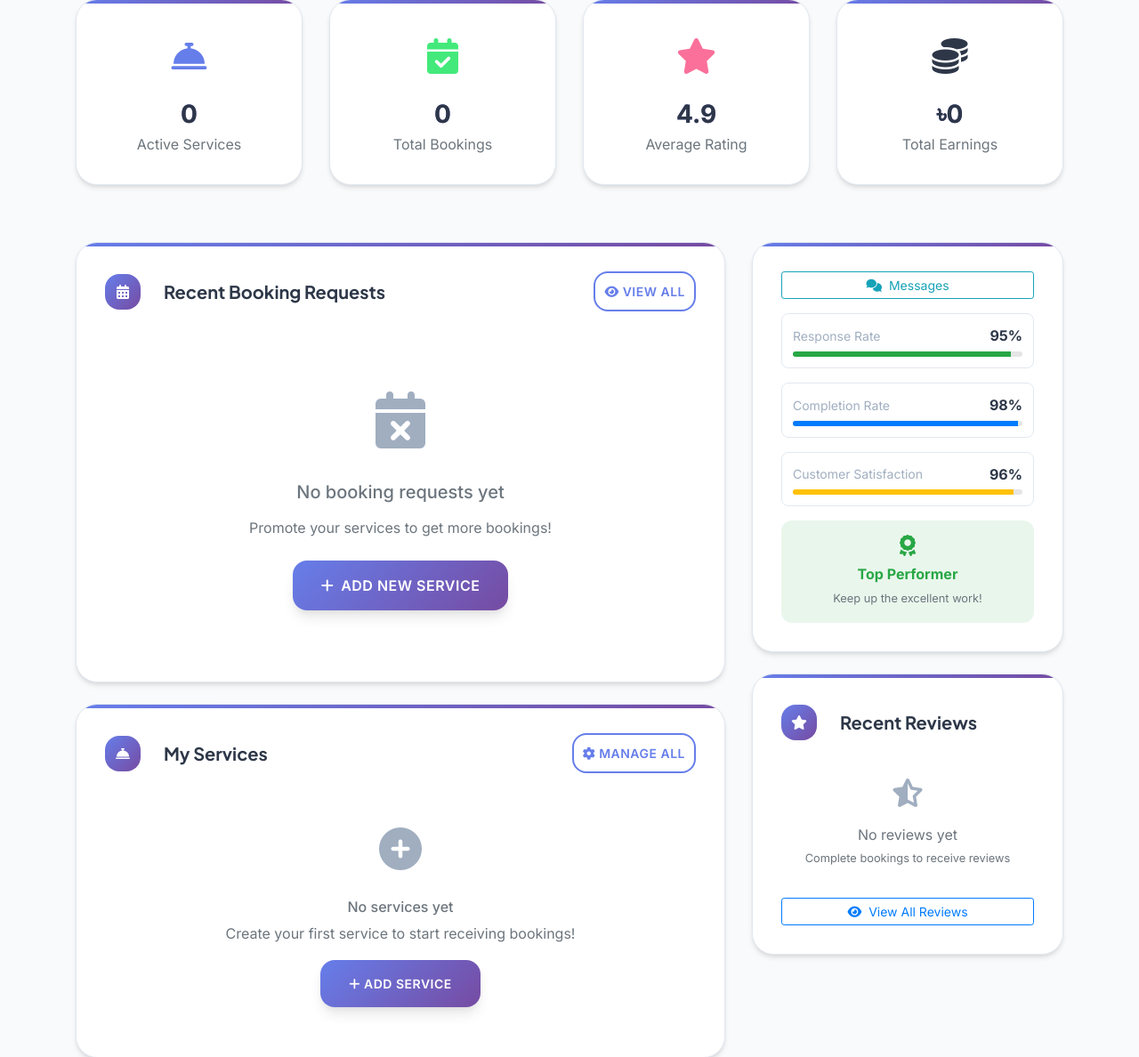
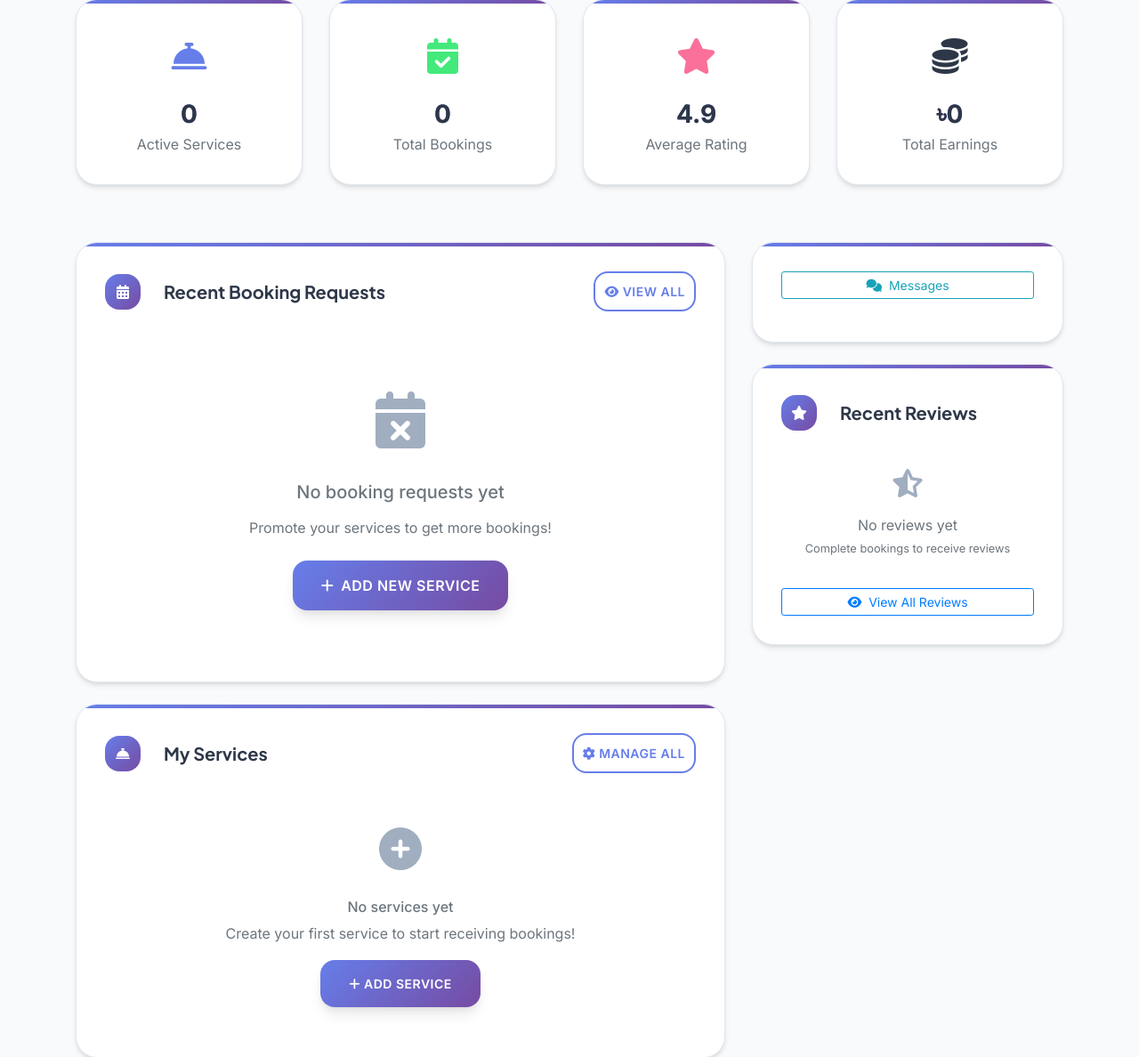
Before and after one commit to marthajunior96-a11y/Neeget, a Flask app: template templates/provider_dashboard.html in a window 1280 px wide. Shown: the part 288-1476 px from the top of the page at 89% size. Run offline with Flask 3, Linux system fonts and the light colour scheme; the template is opened without the code that fills it, so the values that code supplies are empty; some libraries are stand-ins or nearby versions.

Commit message:
Make average rating functional and remove other metrics
Remove non-functional response rate, completion rate, customer satisfaction, and top performer badge from provider dashboard.

Replit-Commit-Author: Agent
Replit-Commit-Session-Id: 921623f0-5d9c-4217-8590-6eb186423eb8
Replit-Commit-Checkpoint-Type: full_checkpoint
Replit-Commit-Screenshot-Url: https://storage.googleapis.com/screenshot-production-us-central1/daacd371-673b-4a12-851e-5098311e5184/921623f0-5d9c-4217-8590-6eb186423eb8/Hx8gSpw

```diff
--- a/templates/provider_dashboard.html
+++ b/templates/provider_dashboard.html
@@ -240,41 +240,6 @@
 
                 </div>
 
-                <div class="performance-metrics">
-                    <div class="metric-item mb-3">
-                        <div class="d-flex justify-content-between align-items-center mb-1">
-                            <span class="metric-label">Response Rate</span>
-                            <span class="metric-value font-weight-bold">{{ provider_stats.response_rate or '95' }}%</span>
-                        </div>
-                        <div class="progress" style="height: 6px;">
-                            <div class="progress-bar bg-success" style="width: {{ provider_stats.response_rate or '95' }}%"></div>
-                        </div>
-                    </div>
-                    <div class="metric-item mb-3">
-                        <div class="d-flex justify-content-between align-items-center mb-1">
-                            <span class="metric-label">Completion Rate</span>
-                            <span class="metric-value font-weight-bold">{{ provider_stats.completion_rate or '98' }}%</span>
-                        </div>
-                        <div class="progress" style="height: 6px;">
-                            <div class="progress-bar bg-primary" style="width: {{ provider_stats.completion_rate or '98' }}%"></div>
-                        </div>
-                    </div>
-                    <div class="metric-item mb-3">
-                        <div class="d-flex justify-content-between align-items-center mb-1">
-                            <span class="metric-label">Customer Satisfaction</span>
-                            <span class="metric-value font-weight-bold">{{ provider_stats.satisfaction_rate or '96' }}%</span>
-                        </div>
-                        <div class="progress" style="height: 6px;">
-                            <div class="progress-bar bg-warning" style="width: {{ provider_stats.satisfaction_rate or '96' }}%"></div>
-                        </div>
-                    </div>
-                </div>
-
-                <div class="performance-badge text-center mt-3 p-3" style="background: rgba(40, 167, 69, 0.1); border-radius: var(--radius-lg);">
-                    <i class="fas fa-award text-success mb-2" style="font-size: 1.5rem;"></i>
-                    <p class="text-success font-weight-bold mb-0">Top Performer</p>
-                    <small class="text-muted">Keep up the excellent work!</small>
-                </div>
             </div>
 
             <!-- Recent Reviews -->
```
